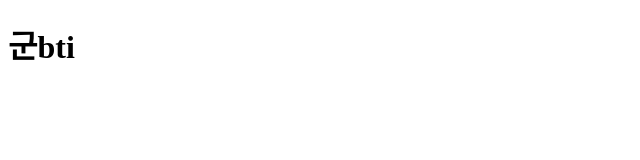
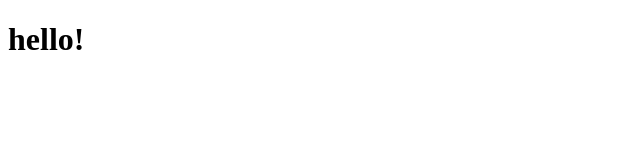
Before and after one commit to kty1004/kroean-army-mbti, a React (Create React App) app: page / in a window 1280 px wide. Shown: the top 160 px of the page, without its empty margins (0-640 px from the left). Built offline with nearby package versions, Linux system fonts and the light colour scheme.

Commit message:
인트로 페이지 제작 준비

```diff
--- a/package.json
+++ b/package.json
@@ -8,6 +8,7 @@
     "@testing-library/user-event": "^13.5.0",
     "react": "^18.2.0",
     "react-dom": "^18.2.0",
+    "react-router-dom": "^6.8.0",
     "react-scripts": "5.0.1",
     "web-vitals": "^2.1.4"
   },
--- a/src/App.js
+++ b/src/App.js
@@ -1,11 +1,19 @@
+import Intro from './routes/intro';
+
+import {
+  BrowserRouter as Router,
+  Route,
+  Link,
+  Routes
+} from 'react-router-dom';
 
 function App() {
   return (
-    <div className="App">
-      <div className='header'>
-        <h1>군bti</h1>
-      </div>
-    </div>
+    <Router>
+      <Routes>
+        <Route element={<Intro/>} path='/'/>
+      </Routes>
+    </Router>
   );
 }
 
--- /dev/null
+++ b/src/routes/intro.js
@@ -0,0 +1,7 @@
+function Intro() {
+    return(
+        <h1>hello!</h1>
+    )
+}
+
+export default Intro;
```
Also changed, not shown: 1 other file (tests, documents, lock files or other folders).
